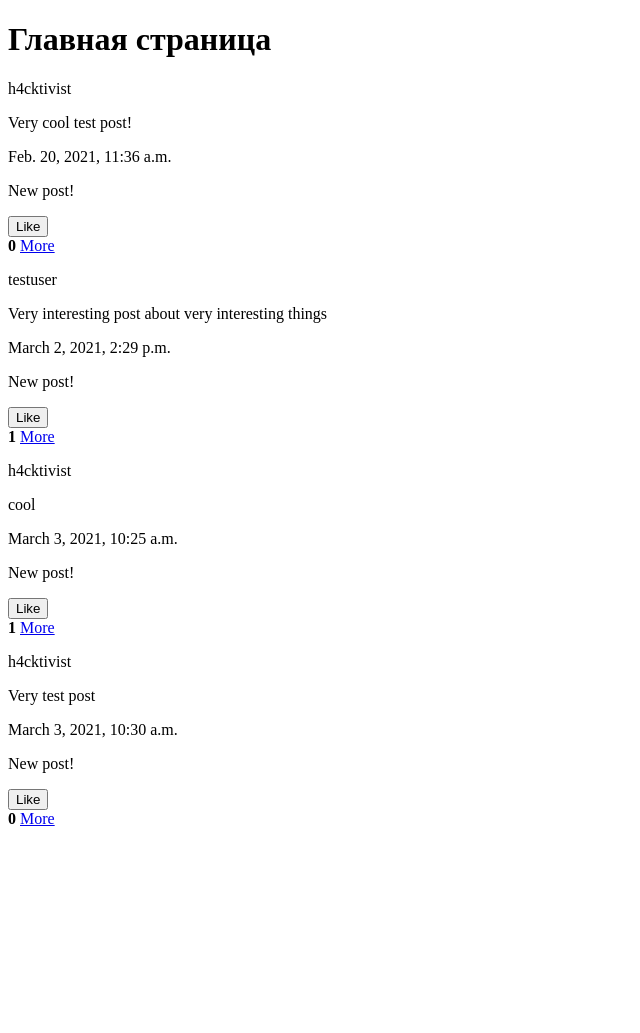
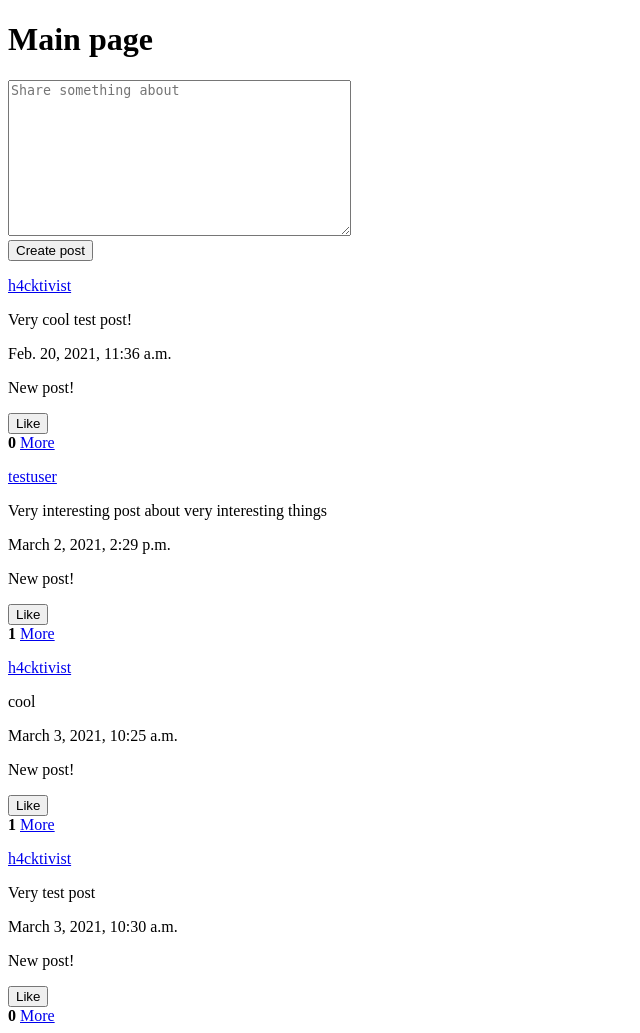
Before and after one commit to h4cktivist/twitter-clone, a Django app: page / in a window 1280 px wide. Shown: the whole page, without its empty margins (0-640 px from the left). Before the commit the page ends 826 px from the top, so only its background shows below. Run offline with Django 3.2, Linux system fonts and the light colour scheme; data comes from the database, SQL or seed files in the repository; both versions use the stored data as it was after the commit.

Commit message:
feat: post creation form add & username urls

```diff
--- /dev/null
+++ b/main/forms.py
@@ -0,0 +1,13 @@
+from django import forms
+
+from .models import Post
+
+
+class PostCreationForm(forms.ModelForm):
+    class Meta:
+        model = Post
+        fields = ['text']
+
+    def __init__(self, *args, **kwargs):
+        super().__init__(*args, **kwargs)
+        self.fields['text'].widget.attrs.update({'placeholder': 'Share something about'})
--- a/main/views.py
+++ b/main/views.py
@@ -1,14 +1,25 @@
 from django.shortcuts import render, redirect
 from django.urls import reverse
 from django.http import Http404
+from django.utils import timezone
 
 from .models import Post, Like
+from .forms import PostCreationForm
 
 
 def index(request):
+    if request.method == 'POST':
+        form = PostCreationForm(request.POST)
+        if form.is_valid():
+            post = form.save(commit=False)
+            post.user = request.user
+            post.date = timezone.now()
+            post.save()
+
     posts = Post.objects.all()
+    form = PostCreationForm()
 
-    context = {'posts': posts}
+    context = {'posts': posts, 'form': form}
     return render(request, 'index.html', context)
 
 
--- a/templates/detail.html
+++ b/templates/detail.html
@@ -11,7 +11,7 @@
         <p>New post!<p>
     {% endif %}
 
-    <h2>{{ post.user }}</h2>
+    <a href="{% url 'otherprofile' post.user.username %}">{{ post.user }}</a>
     <p>{{ post.text }}</p>
     <em>{{ post.date }}</em>
 
@@ -27,7 +27,7 @@
     {% if comments %}
         {% for c in comments %}
             <p>
-                <strong>{{ c.user }}</strong>
+                <a href="{% url 'otherprofile' post.user.username %}"><strong>{{ c.user }}</strong></a>
                 <p>{{ c.text }}</p>
             </p>
         {% endfor %}
--- a/templates/index.html
+++ b/templates/index.html
@@ -5,16 +5,29 @@
     <title>Главная</title>
 </head>
 <body>
-    <h1>Главная страница</h1>
+    <h1>Main page</h1>
 
+    <!-- Post creation form -->
+    <form method="post">
+        <label>
+            {% csrf_token %}
+
+            {{ form.text }}<br>
+            <button type="submit">Create post</button>
+        </label>
+    </form>
+
+
+    <!-- Posts -->
     {% for p in posts %}
-        <p>{{ p.user }}</p>
+        <a href="{% url 'otherprofile' p.user.username %}"><p>{{ p.user }}</p></a>
         <p>{{ p.text }}</p>
         <p>{{ p.date }}</p>
         {% if p.was_published_recently == True %}
             <p>New post!</p>
         {% endif %}
 
+        <!-- Like button form -->
         <form method="post" action="{% url 'like_post' %}">
             {% csrf_token %}
             <input type="hidden" name="post_id" value="{{ p.id }}">
```
Also changed, not shown: db.sqlite3.
